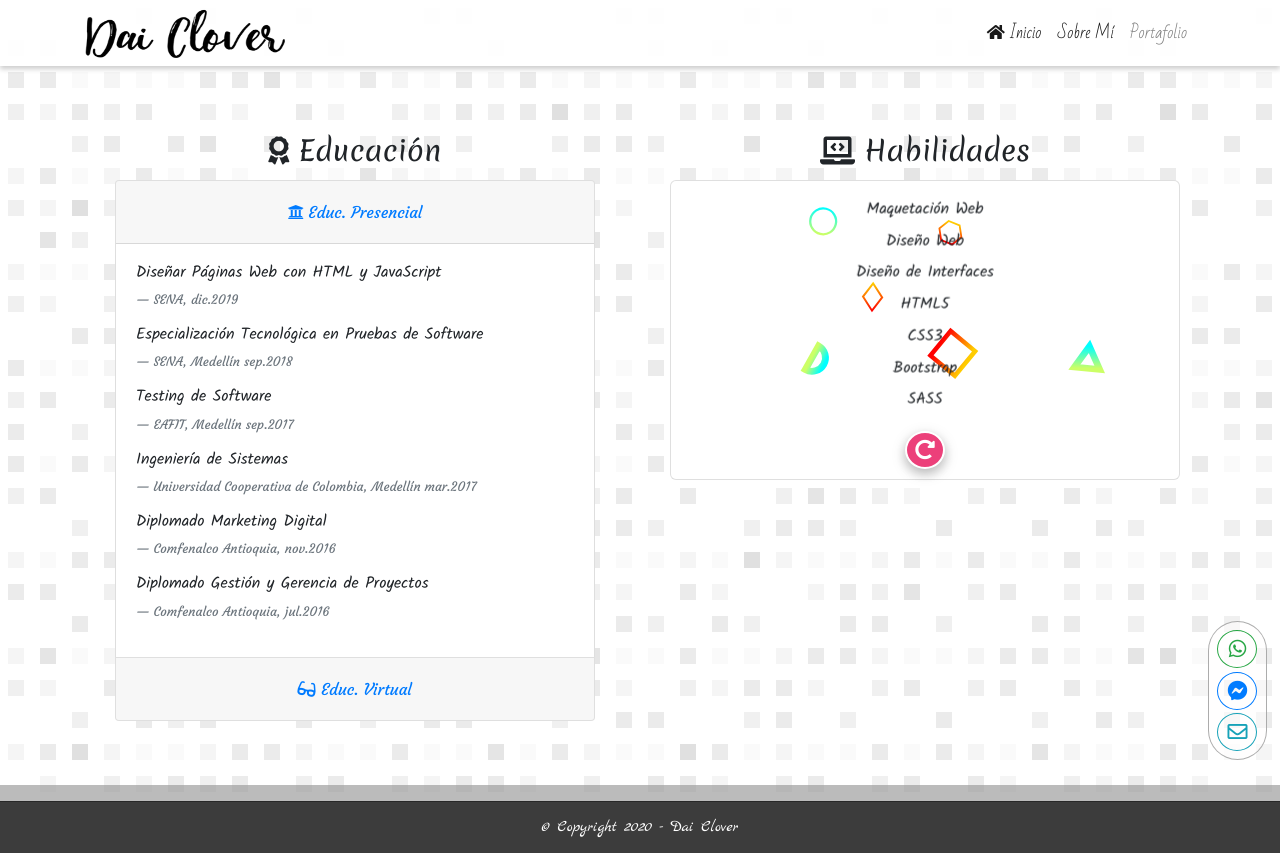
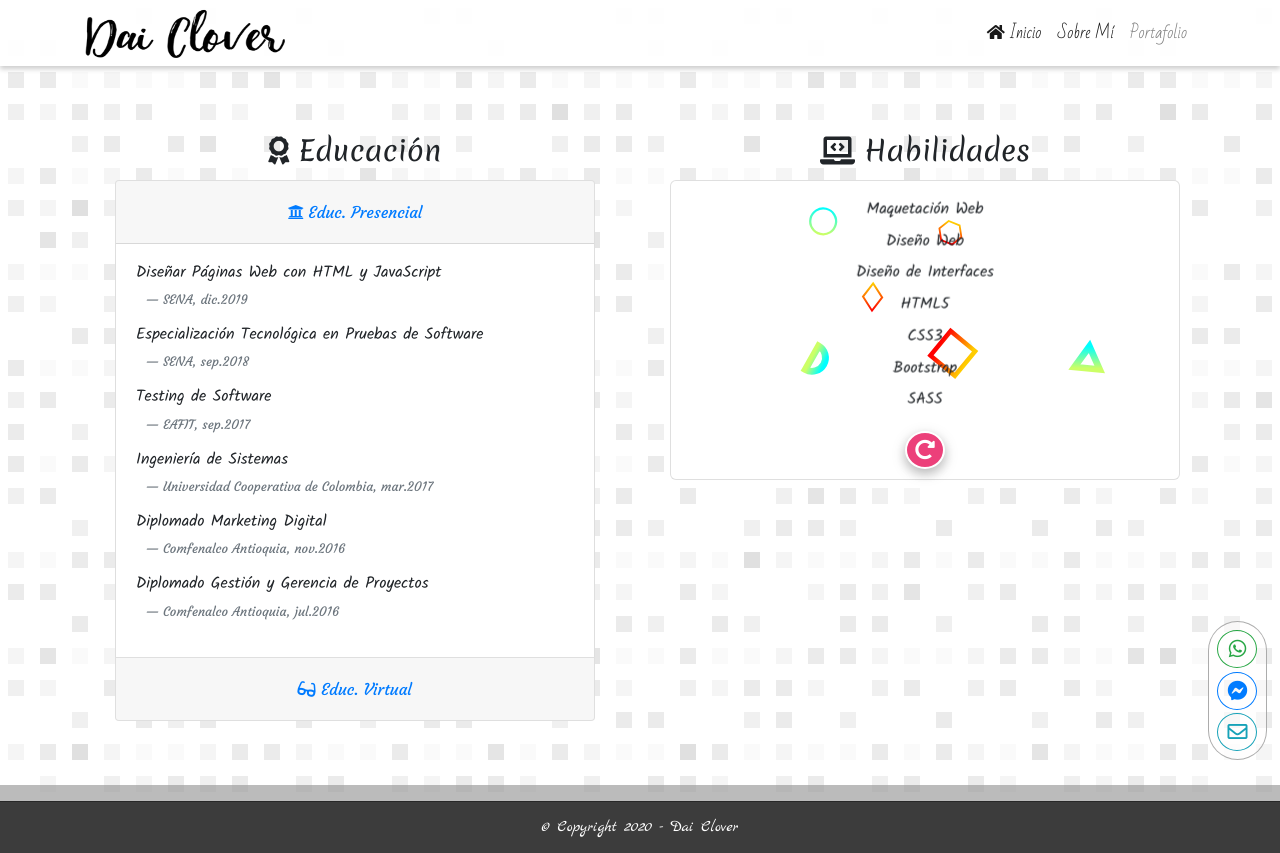
Before and after one commit to mhsantosp/dai_clover, a React (Create React App) app: page /dai_clover/Sobre-Mi in a window 1280 px wide. Both pictures are taken after a click on the button "Educ. Presencial". Built offline with nearby package versions, Linux system fonts and the light colour scheme; a web font is replaced by a local one.

Commit message:
Mejoras Home y About Me, Contenido y estilos.

```diff
--- a/src/components/sections/about-me/AboutMe.scss
+++ b/src/components/sections/about-me/AboutMe.scss
@@ -26,6 +26,7 @@
       font-family: 'Courgette', cursive !important;
       margin-top: .25rem;
       margin-bottom: 1rem;
+      margin-left: .6rem;
       display: block;
       font-size: 80%;
       color: #6c757d;
--- a/src/components/sections/about-me/Sobre-Mi.js
+++ b/src/components/sections/about-me/Sobre-Mi.js
@@ -26,11 +26,11 @@ class AboutMe extends Component {
                         <h4 className="study">Diseñar Páginas Web con HTML y JavaScript</h4>
                         <p className="prom">SENA, dic.2019</p>
                         <h4 className="study">Especialización Tecnológica en Pruebas de Software</h4>
-                        <p className="prom">SENA, Medellín sep.2018</p>
+                        <p className="prom">SENA, sep.2018</p>
                         <h4 className="study">Testing de Software</h4>
-                        <p className="prom">EAFIT, Medellín sep.2017</p>
+                        <p className="prom">EAFIT, sep.2017</p>
                         <h4 className="study">Ingeniería de Sistemas</h4>
-                        <p className="prom">Universidad Cooperativa de Colombia, Medellín mar.2017</p>
+                        <p className="prom">Universidad Cooperativa de Colombia, mar.2017</p>
                         <h4 className="study">Diplomado Marketing Digital</h4>
                         <p className="prom">Comfenalco Antioquia, nov.2016</p>
                         <h4 className="study">Diplomado Gestión y Gerencia de Proyectos</h4>
--- a/src/components/sections/home/Inicio.js
+++ b/src/components/sections/home/Inicio.js
@@ -17,7 +17,8 @@ class Home extends Component {
           <div className="col-12 col-sm-12 col-md-7 d-flex align-items-around">
             <div className="container my-auto perfil">
               <div className="photo"></div>
-              <p>¡Hola! Soy <strong>Maria Helena</strong> <br/> <b>Desarrolladora Front End</b>. <br /> Me apasiona la Maquetación, el Diseño, el Desarrollo y Administración de páginas web. <br/> Como persona, he sido <b>creativa y soñadora</b> toda mi vida. Gracias a que vengo de una familia humilde y amorosa, donde me inculcaron buenos <b>principios, valores y respeto,</b> sobre todo la <b>ética y lealtad</b> hacia mí y los que deciden brindarme su confianza.</p>
+              <p>¡Hola! Soy <strong>Maria Helena</strong> <b>Desarrolladora Front End</b>. <br /> Me apasiona la Maquetación, el Diseño, el Desarrollo y Administración de páginas web. <br/> Como persona, he sido <b>creativa y soñadora</b> toda mi vida. Gracias a que vengo de una familia humilde y amorosa, donde me inculcaron buenos <b>principios, valores y respeto,</b> sobre todo la <b>ética y lealtad</b> hacia mí y los que deciden brindarme su confianza.</p>
+              <p>Te invito a ver mi portafolio, donde podrás observar y visitar algunos proyectos en los que he participado.</p>
               <div className="container redes">
                 <span>
                   <a className="btn-social" href="https://www.linkedin.com/in/maria-helena-santos-pineda-3a952a48/" target="_blank"><i className="fab fa-linkedin-in"></i></a>
```
